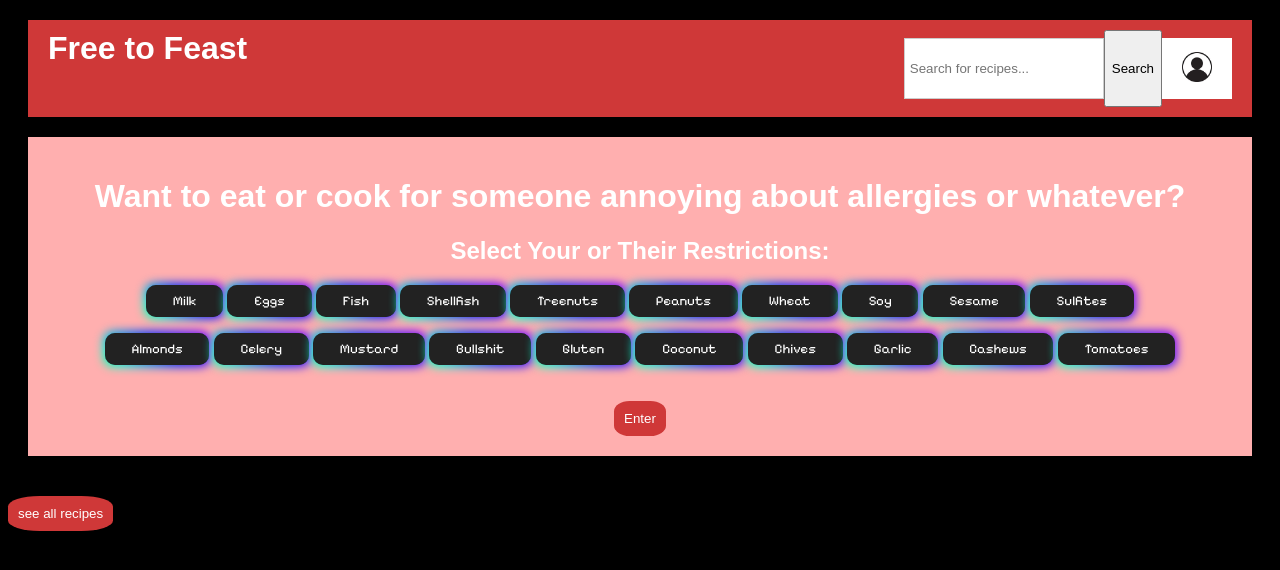
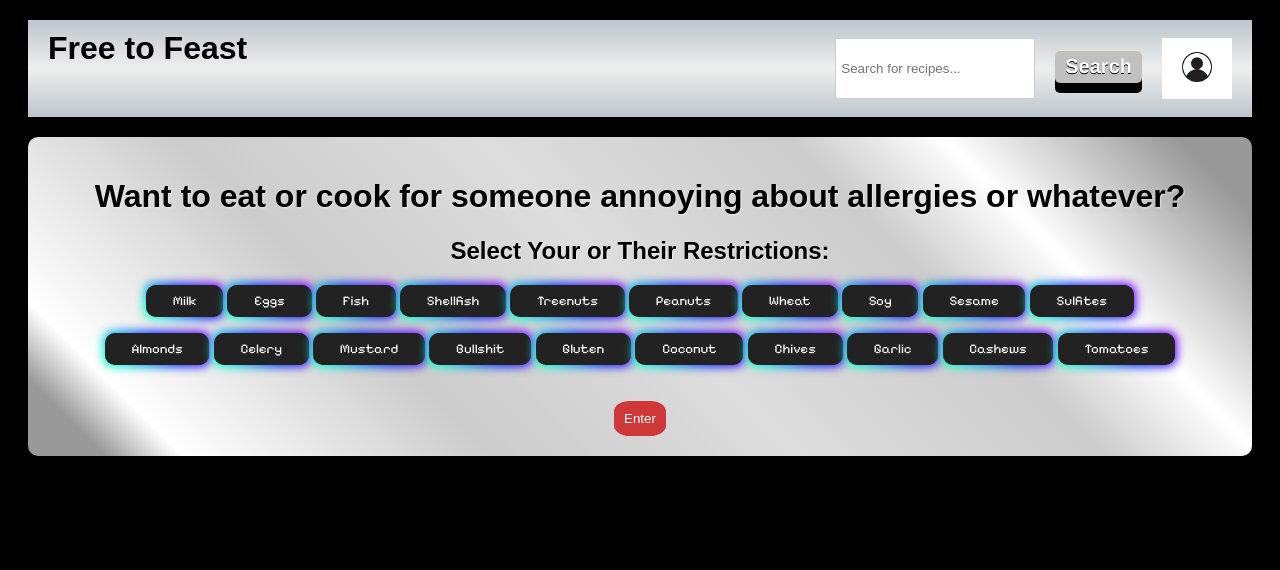
Before and after one commit to sophialaf/HCI_project, a website: page hci/home.html in a window 1280 px wide. Drawn offline with Linux system fonts and the light colour scheme; a web font is replaced by a local one.

Commit message:
search button is now cool

```diff
--- a/hci/css.css
+++ b/hci/css.css
@@ -27,8 +27,20 @@ body {
 
 .allergens {
     text-align: center;
-    background-color: #ffafaf;
-    color: white;
+    background: linear-gradient(45deg,
+            #999 5%,
+            #fff 10%,
+            #ccc 30%,
+            #ddd 50%,
+            #ccc 70%,
+            #fff 80%,
+            #999 95%);
+    text-shadow: 1px 1px 2px rgba(255, 255, 255, 0.5);
+    border-radius: 10px;
+    box-shadow: 0 2px 5px rgba(0, 0, 0, 0.3);
+    cursor: pointer;
+    transition: all 0.2s ease-in-out;
+    color: black;
     padding: 20px;
     margin: 20px;
 }
@@ -72,8 +84,9 @@ ul {
     background-image: url('galaxy.jpeg');
     text-align: center;
     font-family: 'Pixelify Sans', sans-serif;
-    color:white;
+    color: white;
 }
+
 .recipe-item {
     display: flex;
     flex-direction: column;
@@ -245,7 +258,8 @@ Special button stuff
     -webkit-user-select: none;
     touch-action: manipulation;
     font-family: 'Pixelify Sans', sans-serif;
-    transition: background-color 0.3s, color 0.3s; /* Added transition for smooth effects */
+    transition: background-color 0.3s, color 0.3s;
+    /* Added transition for smooth effects */
 }
 
 .button-85:hover {
@@ -304,8 +318,119 @@ Special button stuff
     width: 100%;
     height: 100%;
     background: #222;
-    color:#48ff00;
+    color: #48ff00;
     left: 0;
     top: 0;
     border-radius: 10px;
 }
+
+@keyframes shine {
+    0% {
+        transform: translateX(-100%) translateY(-100%) rotate(30deg);
+    }
+
+    80% {
+        transform: translateX(-100%) translateY(-100%) rotate(30deg);
+    }
+
+    100% {
+        transform: translateX(100%) translateY(100%) rotate(30deg);
+    }
+}
+
+.wrapper {
+    display: flex;
+    align-items: center;
+    height: 100vh;
+    justify-content: center;
+}
+
+.box--gradient {
+    color: black;
+}
+
+.box--gradient p {
+    align-items: center;
+    align-content: center;
+    justify-content: center;
+    text-align: center;
+    flex-grow: 1;
+    margin: 0;
+    font-size: 30px;
+}
+
+.box--gradient:after {
+    content: '';
+    top: 0;
+    transform: translateX(100%) rotate(30deg);
+    width: 300%;
+    height: 300%;
+    position: absolute;
+    z-index: 1;
+    animation: shine 3s infinite ease-in;
+    background:
+        linear-gradient(to right,
+            rgba(255, 255, 255, 0) 0%,
+            rgba(255, 255, 255, 0.8) 50%,
+            rgba(128, 186, 232, 0) 99%,
+            rgba(128, 186, 232, 0) 100%);
+}
+
+.box--gradient.silver {
+    background: linear-gradient(to bottom, #bcc6cc, #eee, #bcc6cc);
+}
+
+.searchbutt {
+    position: relative;
+    display: inline-block;
+    margin: 20px;
+}
+
+.searchbutt a {
+    color: white;
+    font-family: Helvetica, sans-serif;
+    font-weight: bold;
+    font-size: 20px;
+    text-align: center;
+    text-decoration: none;
+    background-color: silver;
+    display: block;
+    position: relative;
+    padding: 5px 10px;
+
+    -webkit-tap-highlight-color: rgba(0, 0, 0, 0);
+    text-shadow: 0px 1px 0px #000;
+    filter: dropshadow(color=#000, offx=0px, offy=1px);
+
+    -webkit-box-shadow: inset 0 1px 0 #FFE5C4, 0 10px 0 #000000;
+    -moz-box-shadow: inset 0 1px 0 #FFE5C4, 0 10px 0 #000000;
+    box-shadow: inset 0 1px 0 #FFE5C4, 0 10px 0 #000000;
+
+    -webkit-border-radius: 5px;
+    -moz-border-radius: 5px;
+    border-radius: 5px;
+}
+
+.searchbutt a:active {
+    top: 10px;
+    background-color: silver;
+
+    -webkit-box-shadow: inset 0 1px 0 #FFE5C4, inset 0 -3px 0 #000000;
+    -moz-box-shadow: inset 0 1px 0 #FFE5C4, inset 0 -3pxpx 0 #000000;
+    box-shadow: inset 0 1px 0 #FFE5C4, inset 0 -3px 0 #000000;
+}
+
+.searchbutt:after {
+    content: "";
+    height: 100%;
+    width: 100%;
+    padding: 4px;
+    position: absolute;
+    bottom: -15px;
+    left: -4px;
+    z-index: -1;
+    background-color: #2B1800;
+    -webkit-border-radius: 5px;
+    -moz-border-radius: 5px;
+    border-radius: 5px;
+}
--- a/hci/home.html
+++ b/hci/home.html
@@ -17,11 +17,13 @@
 </head>
 
 <body>
-    <div class="title-bar">
+    <div class="title-bar box--gradient silver">
         <h1>Free to Feast</h1>
         <div class="search-bar">
             <input type="text" placeholder="Search for recipes...">
-            <button>Search</button>
+            <div class="searchbutt">
+                <a href="#">Search</a>
+            </div>
             <button class="loginbutt" onclick="document.getElementById('id01').style.display='block'"
                 style="width:auto;background-color:white"> <img src="user_icon.jpeg" alt="user"
                     style="height:30px;"></button>
@@ -98,9 +100,7 @@
         </ul>
         <button class="butt" id="enterButton" onclick="unselectAll()" onclick="generateRandomRecipes()">Enter</button>
     </div>
-    <div id="test">
-        <button class="butt" id="all-rec-butt" onclick="displayAllRecipes()">see all recipes</button>
-    </div>
+
     <div id="id01" class="modal">
         <form class="modal-content animate" action="/login" method="post" id="loginForm">
             <div class="imgcontainer">
@@ -124,7 +124,8 @@
             </div>
 
             <div class="container" style="background-color:#f1f1f1">
-                <button style="color:white;" type="button" onclick="document.getElementById('id01').style.display='none'"
+                <button style="color:white;" type="button"
+                    onclick="document.getElementById('id01').style.display='none'"
                     class="cancelbtn loginbutt">Cancel</button>
                 <span class="psw">Forgot <a href="#">password?</a></span>
             </div>
```
